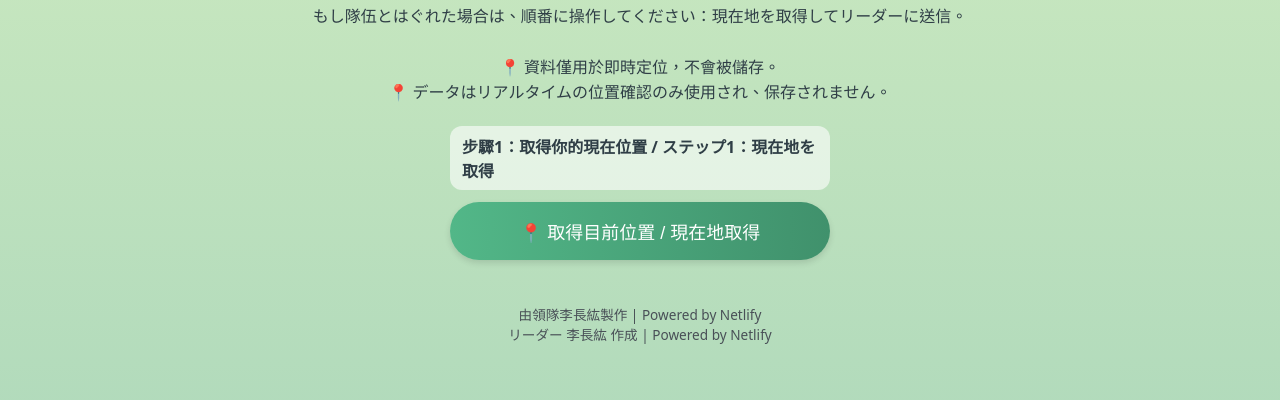
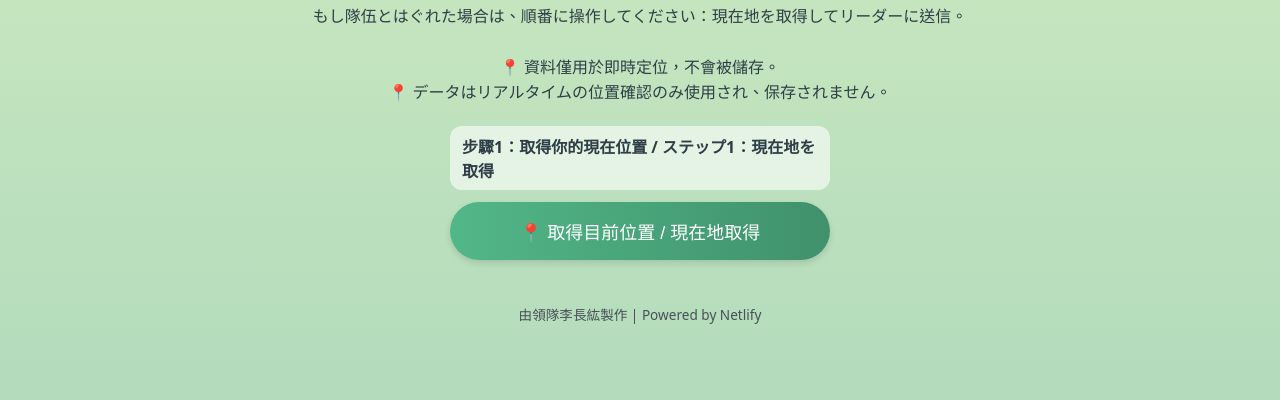
Before and after one commit to rex30808-cmd/share-location, a plain HTML site: page index.html in a window 1280 px wide. Shown: the part 178-578 px from the top of the page. Drawn offline with Linux system fonts and the light colour scheme.

Commit message:
Refactor footer and map link messages in HTML

```diff
--- a/index.html
+++ b/index.html
@@ -80,8 +80,7 @@
   </main>
 
   <footer>
-    由領隊李長紘製作 | Powered by Netlify<br>
-    リーダー 李長紘 作成 | Powered by Netlify
+    由領隊李長紘製作 | Powered by Netlify
   </footer>
 
   <script>
@@ -107,7 +106,7 @@
         const lat = pos.coords.latitude.toFixed(6);
         const lon = pos.coords.longitude.toFixed(6);
         mapUrl = `https://maps.google.com/?q=${lat},${lon}`;
-        mapLinkDiv.innerHTML = `✅ 定位成功！<br>📌 您的位置：<br><a href="${mapUrl}" target="_blank" rel="noopener">${mapUrl}</a><br>✅ 位置取得成功！<br>📌 現在地：<br><a href="${mapUrl}" target="_blank" rel="noopener">${mapUrl}</a>`;
+        mapLinkDiv.innerHTML = `✅ 定位成功 / 位置取得成功：<br><a href="${mapUrl}" target="_blank" rel="noopener">${mapUrl}</a>`;
         actions.style.display = 'block';
         getBtn.disabled = false;
         getBtn.textContent = '📍 取得目前位置 / 現在地取得';
```
